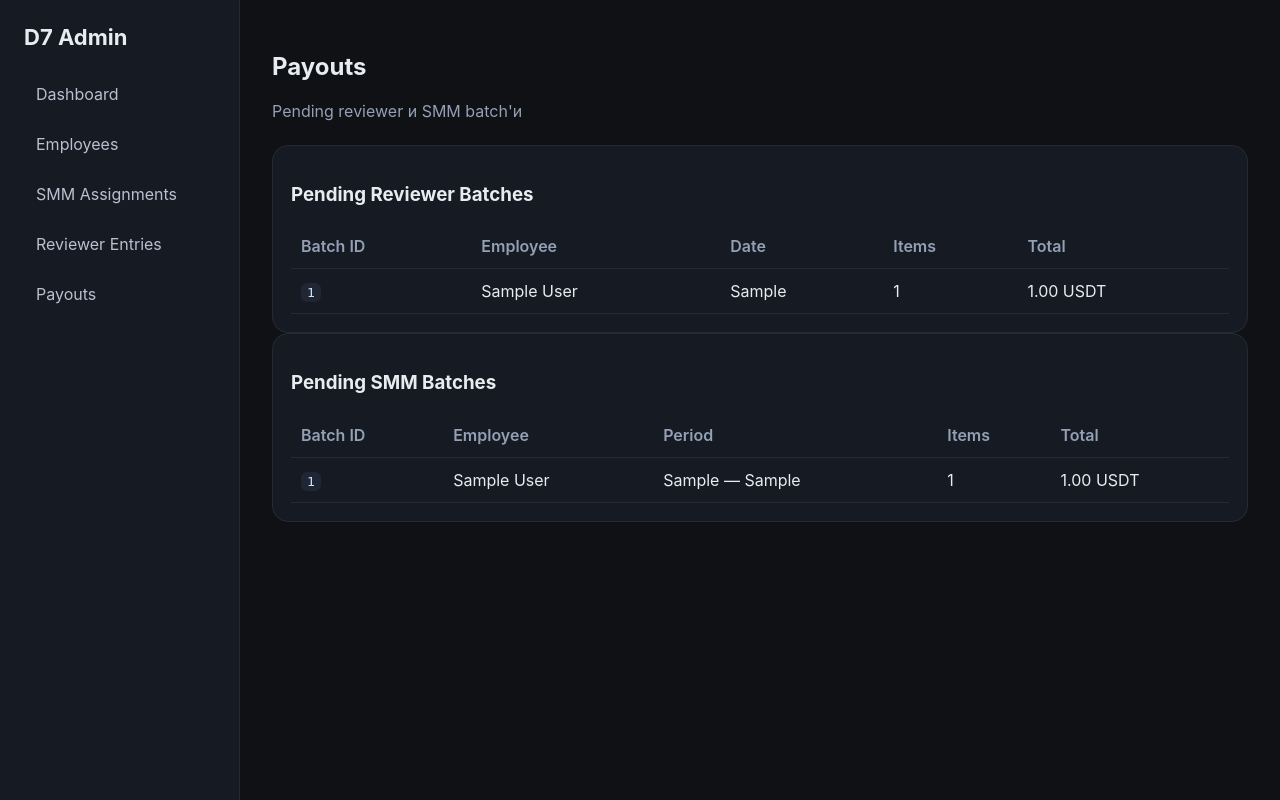
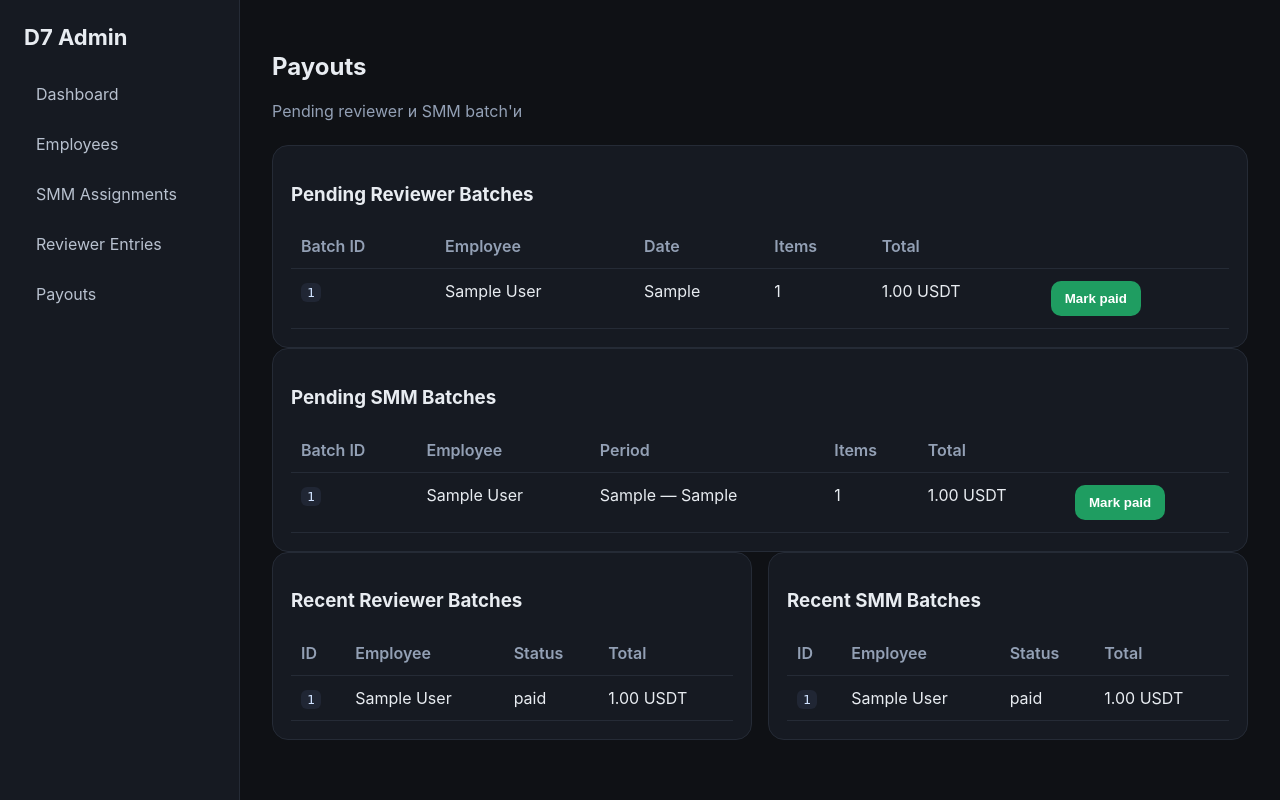
Before and after one commit to hamzanewboy04-a11y/d7-designers-bot, a FastAPI app: template web/templates/payouts.html in a window 1280 px wide. Run offline with FastAPI, Linux system fonts and the light colour scheme; the template is opened without the code that fills it: most values are stand-ins (such as "Sample title", 1, 10 or a date in 2020); parts of the project's set-up code (start-up, migrations or seed data) failed here and were passed over.

Commit message:
feat: add payout actions web UI

```diff
--- a/web/app.py
+++ b/web/app.py
@@ -16,6 +16,7 @@ from services.payroll import PayrollService
 from services.reviewer import ReviewerService
 from services.reviewer_domain import ReviewerDomainService
 from services.smm import SmmService
+from services.smm_domain import SmmDomainService
 from storage.repositories import (
     PostgresDashboardReadRepository,
     PostgresEmployeeReadRepository,
@@ -23,6 +24,7 @@ from storage.repositories import (
     PostgresSmmReadRepository,
 )
 from storage.repositories.reviewer_domain import PostgresReviewerDomainRepository
+from storage.repositories.smm_domain import PostgresSmmDomainRepository
 from storage.session import create_session_factory
 
 BASE_DIR = Path(__file__).resolve().parent
@@ -72,6 +74,12 @@ def reviewer_domain_service() -> ReviewerDomainService:
     if _pg_session_factory is not None:
         return ReviewerDomainService(PostgresReviewerDomainRepository(_pg_session_factory, admin_fallback=db))
     return ReviewerDomainService(db)
+
+
+def smm_domain_service() -> SmmDomainService:
+    if _pg_session_factory is not None:
+        return SmmDomainService(PostgresSmmDomainRepository(_pg_session_factory, admin_fallback=db))
+    return SmmDomainService(db)
 
 
 @app.on_event("startup")
@@ -198,18 +206,43 @@ async def reviewer_entry_reject(review_entry_id: int, comment: str = Form(defaul
 
 
 @app.get("/admin/payouts", response_class=HTMLResponse)
-async def payouts_page(request: Request):
+async def payouts_page(request: Request, message: str | None = None):
     ok, err = await ensure_db()
     if not ok:
         return HTMLResponse(f"<h1>D7 Admin</h1><p>DB unavailable</p><pre>{err}</pre>", status_code=503)
-    reviewer = reviewer_read_service()
-    smm = SmmService(PostgresSmmReadRepository(_pg_session_factory)) if _pg_session_factory is not None else SmmService(db)
+    reviewer = reviewer_domain_service()
+    smm = smm_domain_service()
     return TEMPLATES.TemplateResponse(
         "payouts.html",
         {
             "request": request,
             "title": "Payouts",
-            "reviewer_batches": await reviewer.pending_batches(),
-            "smm_batches": await smm.pending_batches(),
+            "message": message,
+            "reviewer_batches": await reviewer.list_pending_reviewer_batches(),
+            "smm_batches": await smm.list_pending_smm_batches(),
+            "reviewer_history": await reviewer.list_recent_reviewer_batches(limit=10),
+            "smm_history": await smm.list_recent_smm_batches(limit=10),
         },
     )
+
+
+@app.post("/admin/payouts/reviewer/{batch_id}/paid")
+async def reviewer_batch_paid(batch_id: int):
+    ok, _ = await ensure_db()
+    if not ok:
+        return HTMLResponse("DB unavailable", status_code=503)
+    service = reviewer_domain_service()
+    result = await service.mark_reviewer_batch_paid(batch_id, 0)
+    message = "Reviewer batch marked as paid." if result else "Reviewer batch not found or already closed."
+    return RedirectResponse(url=f"/admin/payouts?message={message}", status_code=303)
+
+
+@app.post("/admin/payouts/smm/{batch_id}/paid")
+async def smm_batch_paid(batch_id: int):
+    ok, _ = await ensure_db()
+    if not ok:
+        return HTMLResponse("DB unavailable", status_code=503)
+    service = smm_domain_service()
+    result = await service.mark_smm_batch_paid(batch_id, 0)
+    message = "SMM batch marked as paid." if result else "SMM batch not found or already closed."
+    return RedirectResponse(url=f"/admin/payouts?message={message}", status_code=303)
--- a/web/templates/payouts.html
+++ b/web/templates/payouts.html
@@ -1,10 +1,15 @@
 {% extends 'base.html' %}
 {% block content %}
 <div class="topbar"><div><h2>Payouts</h2><div class="subtitle">Pending reviewer и SMM batch'и</div></div></div>
+
+{% if message %}
+<div class="flash">{{ message }}</div>
+{% endif %}
+
 <div class="section">
   <h3>Pending Reviewer Batches</h3>
   <table>
-    <thead><tr><th>Batch ID</th><th>Employee</th><th>Date</th><th>Items</th><th>Total</th></tr></thead>
+    <thead><tr><th>Batch ID</th><th>Employee</th><th>Date</th><th>Items</th><th>Total</th><th></th></tr></thead>
     <tbody>
       {% for item in reviewer_batches %}
       <tr>
@@ -13,15 +18,21 @@
         <td>{{ item.period_start }}</td>
         <td>{{ item.item_count }}</td>
         <td>{{ '%.2f'|format(item.total_usdt) }} USDT</td>
+        <td>
+          <form method="post" action="/admin/payouts/reviewer/{{ item.batch_id }}/paid">
+            <button class="button success" type="submit">Mark paid</button>
+          </form>
+        </td>
       </tr>
       {% endfor %}
     </tbody>
   </table>
 </div>
+
 <div class="section">
   <h3>Pending SMM Batches</h3>
   <table>
-    <thead><tr><th>Batch ID</th><th>Employee</th><th>Period</th><th>Items</th><th>Total</th></tr></thead>
+    <thead><tr><th>Batch ID</th><th>Employee</th><th>Period</th><th>Items</th><th>Total</th><th></th></tr></thead>
     <tbody>
       {% for item in smm_batches %}
       <tr>
@@ -30,9 +41,49 @@
         <td>{{ item.period_start }} — {{ item.period_end }}</td>
         <td>{{ item.item_count }}</td>
         <td>{{ '%.2f'|format(item.total_usdt) }} USDT</td>
+        <td>
+          <form method="post" action="/admin/payouts/smm/{{ item.batch_id }}/paid">
+            <button class="button success" type="submit">Mark paid</button>
+          </form>
+        </td>
       </tr>
       {% endfor %}
     </tbody>
   </table>
 </div>
+
+<div class="grid two">
+  <div class="section">
+    <h3>Recent Reviewer Batches</h3>
+    <table>
+      <thead><tr><th>ID</th><th>Employee</th><th>Status</th><th>Total</th></tr></thead>
+      <tbody>
+        {% for item in reviewer_history %}
+        <tr>
+          <td><code>{{ item.batch_id }}</code></td>
+          <td>{{ item.display_name }}</td>
+          <td>{{ item.status }}</td>
+          <td>{{ '%.2f'|format(item.total_usdt) }} USDT</td>
+        </tr>
+        {% endfor %}
+      </tbody>
+    </table>
+  </div>
+  <div class="section">
+    <h3>Recent SMM Batches</h3>
+    <table>
+      <thead><tr><th>ID</th><th>Employee</th><th>Status</th><th>Total</th></tr></thead>
+      <tbody>
+        {% for item in smm_history %}
+        <tr>
+          <td><code>{{ item.batch_id }}</code></td>
+          <td>{{ item.display_name }}</td>
+          <td>{{ item.status }}</td>
+          <td>{{ '%.2f'|format(item.total_usdt) }} USDT</td>
+        </tr>
+        {% endfor %}
+      </tbody>
+    </table>
+  </div>
+</div>
 {% endblock %}
```
